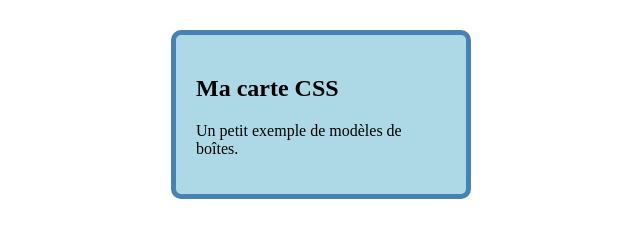
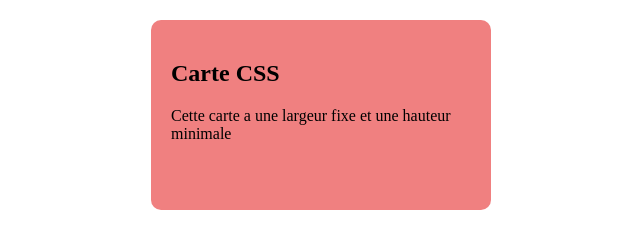
Before and after one commit to yuthedev/CSS-Exercice, a plain HTML site: page Chapitre 10-Le Modèle des boîtes en CSS/index.html in a window 1280 px wide. Shown: the whole page, without its empty margins (319-959 px from the left). Drawn offline with Linux system fonts and the light colour scheme.

Commit message:
Ajout du chapitre 11 - Largeurs et Hauteurs en CSS

```diff
--- a/Chapitre 10-Le Modèle des boîtes en CSS/index.html
+++ b/Chapitre 10-Le Modèle des boîtes en CSS/index.html
@@ -7,8 +7,8 @@
     </head>
     <body>
         <div class="carte">
-            <h2>Ma carte CSS</h2>
-            <p>Un petit exemple de modèles de boîtes.</p>
+            <h2>Carte CSS</h2>
+            <p>Cette carte a une largeur fixe et une hauteur minimale</p>
         </div>
     </body>
 </html>
--- a/Chapitre 10-Le Modèle des boîtes en CSS/style.css
+++ b/Chapitre 10-Le Modèle des boîtes en CSS/style.css
@@ -1,13 +1,11 @@
-* {
-    box-sizing: border-box;
-}
 
 .carte {
-    background: lightblue;
     width: 300px;
+    height: 150px;
+    max-width: 80%;
+    min-height: 100px;
+    background-color: lightcoral;
     padding: 20px;
-    margin: 30px auto;
-    border: 5px solid steelblue;
+    margin: 20px auto;
     border-radius: 10px;
-
 }
```
Also changed, not shown: Chapitre 11-Largeur et hauteur en CSS/index.html (added), Chapitre 11-Largeur et hauteur en CSS/style.css (added).
